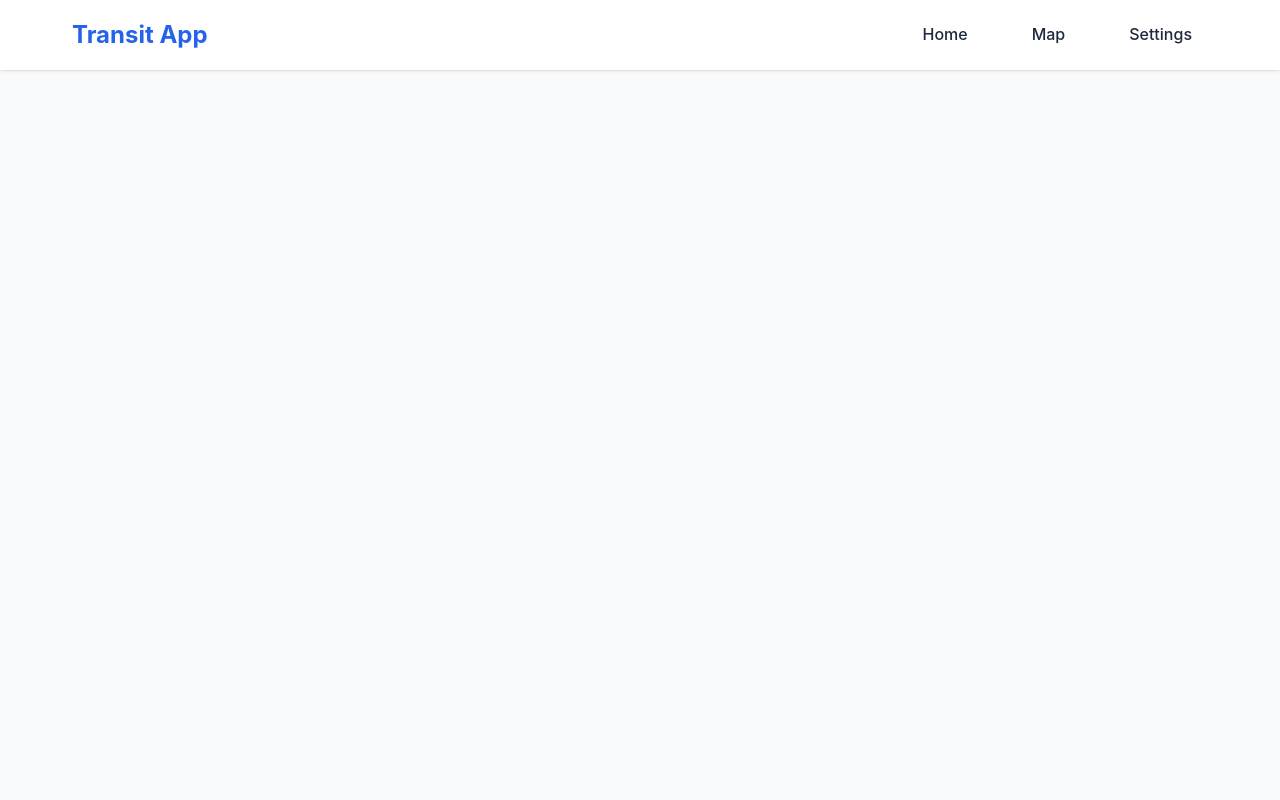
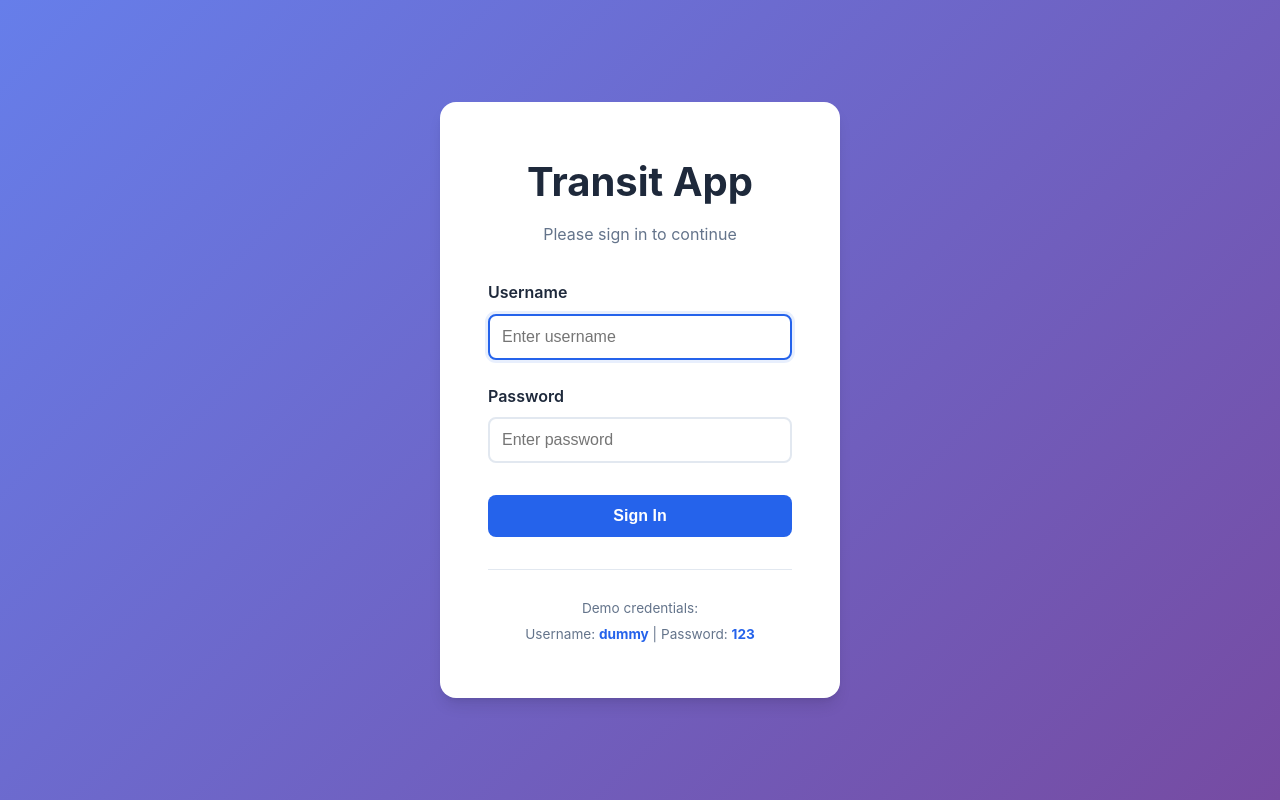
Before and after one commit to silversword-do/Hackathon-Project, a React (Vite) app in the folder frontend/: page /login in a window 1280 px wide. Built offline with nearby package versions, Linux system fonts and the light colour scheme.

Commit message:
Updated UI, need to install Node.js

```diff
--- a/frontend/index.html
+++ b/frontend/index.html
@@ -2,7 +2,6 @@
 <html lang="en">
   <head>
     <meta charset="UTF-8" />
-    <link rel="icon" type="image/svg+xml" href="/vite.svg" />
     <meta name="viewport" content="width=device-width, initial-scale=1.0" />
     <title>Transit App</title>
   </head>
--- a/frontend/src/App.jsx
+++ b/frontend/src/App.jsx
@@ -1,13 +1,25 @@
-import { BrowserRouter as Router, Routes, Route } from 'react-router-dom'
+import { BrowserRouter as Router, Routes, Route, Navigate } from 'react-router-dom'
+import { AuthProvider, useAuth } from './context/AuthContext'
 import Navigation from './components/Navigation'
+import LoginScreen from './screens/LoginScreen'
 import HomeScreen from './screens/HomeScreen'
 import MapScreen from './screens/MapScreen'
 import SettingsScreen from './screens/SettingsScreen'
 import './App.css'
 
-function App() {
+function AppRoutes() {
+  const { isAuthenticated } = useAuth()
+
+  if (!isAuthenticated) {
     return (
-    <Router>
+      <Routes>
+        <Route path="/login" element={<LoginScreen />} />
+        <Route path="*" element={<Navigate to="/login" replace />} />
+      </Routes>
+    )
+  }
+
+  return (
     <div className="app">
       <Navigation />
       <main className="main-content">
@@ -15,10 +27,21 @@ function App() {
           <Route path="/" element={<HomeScreen />} />
           <Route path="/map" element={<MapScreen />} />
           <Route path="/settings" element={<SettingsScreen />} />
+          <Route path="/login" element={<Navigate to="/" replace />} />
+          <Route path="*" element={<Navigate to="/" replace />} />
         </Routes>
       </main>
     </div>
+  )
+}
+
+function App() {
+  return (
+    <AuthProvider>
+      <Router>
+        <AppRoutes />
       </Router>
+    </AuthProvider>
   )
 }
 
--- /dev/null
+++ b/frontend/src/context/AuthContext.jsx
@@ -0,0 +1,44 @@
+import { createContext, useContext, useState, useEffect } from 'react'
+
+const AuthContext = createContext()
+
+export function AuthProvider({ children }) {
+  const [isAuthenticated, setIsAuthenticated] = useState(() => {
+    // Check localStorage on mount
+    const saved = localStorage.getItem('isAuthenticated')
+    return saved === 'true'
+  })
+
+  useEffect(() => {
+    // Persist authentication state
+    localStorage.setItem('isAuthenticated', isAuthenticated.toString())
+  }, [isAuthenticated])
+
+  const login = () => {
+    setIsAuthenticated(true)
+  }
+
+  const logout = () => {
+    setIsAuthenticated(false)
+  }
+
+  const value = {
+    isAuthenticated,
+    login,
+    logout
+  }
+
+  return (
+    <AuthContext.Provider value={value}>
+      {children}
+    </AuthContext.Provider>
+  )
+}
+
+export function useAuth() {
+  const context = useContext(AuthContext)
+  if (!context) {
+    throw new Error('useAuth must be used within an AuthProvider')
+  }
+  return context
+}
--- /dev/null
+++ b/frontend/src/screens/LoginScreen.css
@@ -0,0 +1,126 @@
+.login-screen {
+  min-height: 100vh;
+  display: flex;
+  align-items: center;
+  justify-content: center;
+  background: linear-gradient(135deg, #667eea 0%, #764ba2 100%);
+  padding: 2rem;
+}
+
+.login-container {
+  background: var(--surface);
+  padding: 3rem;
+  border-radius: 1rem;
+  box-shadow: var(--shadow-lg);
+  width: 100%;
+  max-width: 400px;
+}
+
+.login-header {
+  text-align: center;
+  margin-bottom: 2rem;
+}
+
+.login-header h1 {
+  font-size: 2.5rem;
+  color: var(--text-primary);
+  margin-bottom: 0.5rem;
+}
+
+.login-header p {
+  color: var(--text-secondary);
+  font-size: 1rem;
+}
+
+.login-form {
+  width: 100%;
+}
+
+.error-message {
+  background-color: #fee2e2;
+  color: #dc2626;
+  padding: 0.75rem 1rem;
+  border-radius: 0.5rem;
+  margin-bottom: 1.5rem;
+  font-size: 0.9rem;
+  border: 1px solid #fecaca;
+}
+
+.form-group {
+  margin-bottom: 1.5rem;
+}
+
+.form-group label {
+  display: block;
+  margin-bottom: 0.5rem;
+  font-weight: 600;
+  color: var(--text-primary);
+}
+
+.form-input {
+  width: 100%;
+  padding: 0.75rem;
+  border: 2px solid var(--border-color);
+  border-radius: 0.5rem;
+  font-size: 1rem;
+  transition: border-color 0.2s, box-shadow 0.2s;
+  background-color: var(--surface);
+  color: var(--text-primary);
+}
+
+.form-input:focus {
+  outline: none;
+  border-color: var(--primary-color);
+  box-shadow: 0 0 0 3px rgba(37, 99, 235, 0.1);
+}
+
+.login-button {
+  width: 100%;
+  padding: 0.75rem;
+  background-color: var(--primary-color);
+  color: white;
+  border: none;
+  border-radius: 0.5rem;
+  font-size: 1rem;
+  font-weight: 600;
+  cursor: pointer;
+  transition: all 0.2s;
+  margin-top: 0.5rem;
+}
+
+.login-button:hover {
+  background-color: var(--primary-hover);
+  transform: translateY(-2px);
+  box-shadow: var(--shadow);
+}
+
+.login-button:active {
+  transform: translateY(0);
+}
+
+.login-hint {
+  margin-top: 2rem;
+  padding-top: 1.5rem;
+  border-top: 1px solid var(--border-color);
+  text-align: center;
+  font-size: 0.85rem;
+  color: var(--text-secondary);
+}
+
+.login-hint p {
+  margin: 0.25rem 0;
+}
+
+.login-hint strong {
+  color: var(--primary-color);
+}
+
+@media (max-width: 768px) {
+  .login-container {
+    padding: 2rem;
+  }
+
+  .login-header h1 {
+    font-size: 2rem;
+  }
+}
--- /dev/null
+++ b/frontend/src/screens/LoginScreen.jsx
@@ -0,0 +1,75 @@
+import { useState } from 'react'
+import { useAuth } from '../context/AuthContext'
+import './LoginScreen.css'
+
+function LoginScreen() {
+  const [username, setUsername] = useState('')
+  const [password, setPassword] = useState('')
+  const [error, setError] = useState('')
+  const { login } = useAuth()
+
+  const handleSubmit = (e) => {
+    e.preventDefault()
+    setError('')
+
+    // Dummy account credentials
+    if (username === 'dummy' && password === '123') {
+      login()
+    } else {
+      setError('Invalid username or password')
+    }
+  }
+
+  return (
+    <div className="login-screen">
+      <div className="login-container">
+        <div className="login-header">
+          <h1>Transit App</h1>
+          <p>Please sign in to continue</p>
+        </div>
+
+        <form onSubmit={handleSubmit} className="login-form">
+          {error && <div className="error-message">{error}</div>}
+
+          <div className="form-group">
+            <label htmlFor="username">Username</label>
+            <input
+              type="text"
+              id="username"
+              value={username}
+              onChange={(e) => setUsername(e.target.value)}
+              placeholder="Enter username"
+              className="form-input"
+              required
+              autoFocus
+            />
+          </div>
+
+          <div className="form-group">
+            <label htmlFor="password">Password</label>
+            <input
+              type="password"
+              id="password"
+              value={password}
+              onChange={(e) => setPassword(e.target.value)}
+              placeholder="Enter password"
+              className="form-input"
+              required
+            />
+          </div>
+
+          <button type="submit" className="login-button">
+            Sign In
+          </button>
+        </form>
+
+        <div className="login-hint">
+          <p>Demo credentials:</p>
+          <p>Username: <strong>dummy</strong> | Password: <strong>123</strong></p>
+        </div>
+      </div>
+    </div>
+  )
+}
+
+export default LoginScreen
--- a/frontend/src/screens/SettingsScreen.css
+++ b/frontend/src/screens/SettingsScreen.css
@@ -131,6 +131,18 @@
   border-color: var(--primary-color);
 }
 
+.button-logout {
+  background-color: #dc2626;
+  color: white;
+  width: 100%;
+}
+
+.button-logout:hover {
+  background-color: #b91c1c;
+  transform: translateY(-2px);
+  box-shadow: var(--shadow);
+}
+
 @media (max-width: 768px) {
   .settings-header h1 {
     font-size: 2rem;
--- a/frontend/src/screens/SettingsScreen.jsx
+++ b/frontend/src/screens/SettingsScreen.jsx
@@ -1,7 +1,9 @@
 import { useState } from 'react'
+import { useAuth } from '../context/AuthContext'
 import './SettingsScreen.css'
 
 function SettingsScreen() {
+  const { logout } = useAuth()
   const [settings, setSettings] = useState({
     apiKey: '',
     apiUrl: '',
@@ -135,6 +137,19 @@ function SettingsScreen() {
           </div>
         </div>
 
+        <div className="settings-section">
+          <h2>Account</h2>
+          <div className="form-group">
+            <button
+              type="button"
+              onClick={logout}
+              className="button button-logout"
+            >
+              Log Out
+            </button>
+          </div>
+        </div>
+
         <div className="settings-actions">
           <button type="button" onClick={handleReset} className="button button-secondary">
             Reset
```
Also changed, not shown: 1 other file (tests, documents, lock files or other folders). Lines whose indentation alone changed are shown as unchanged.
